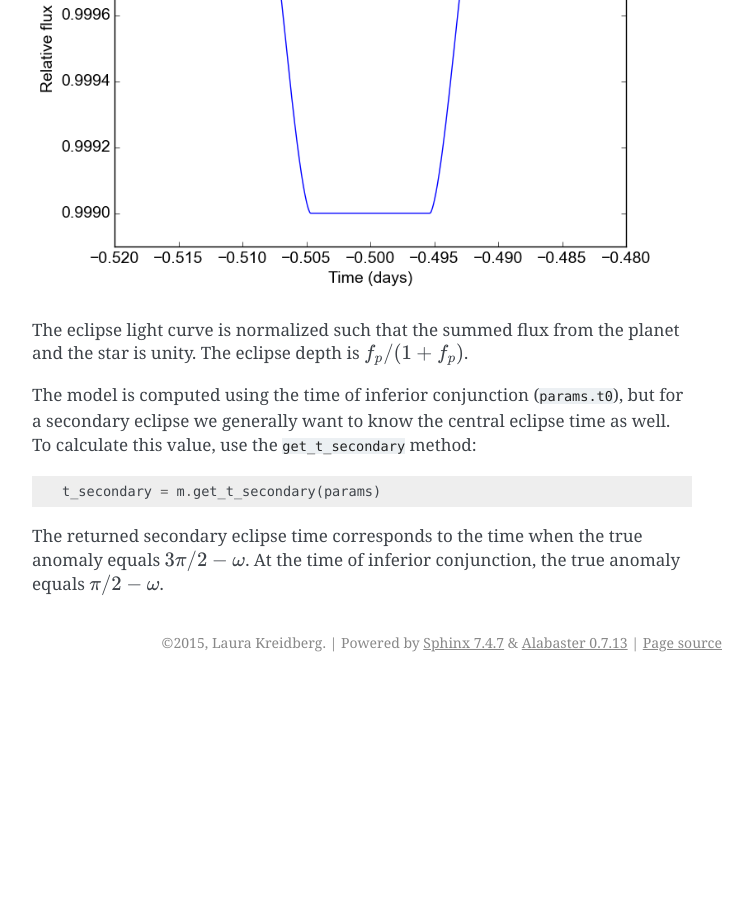
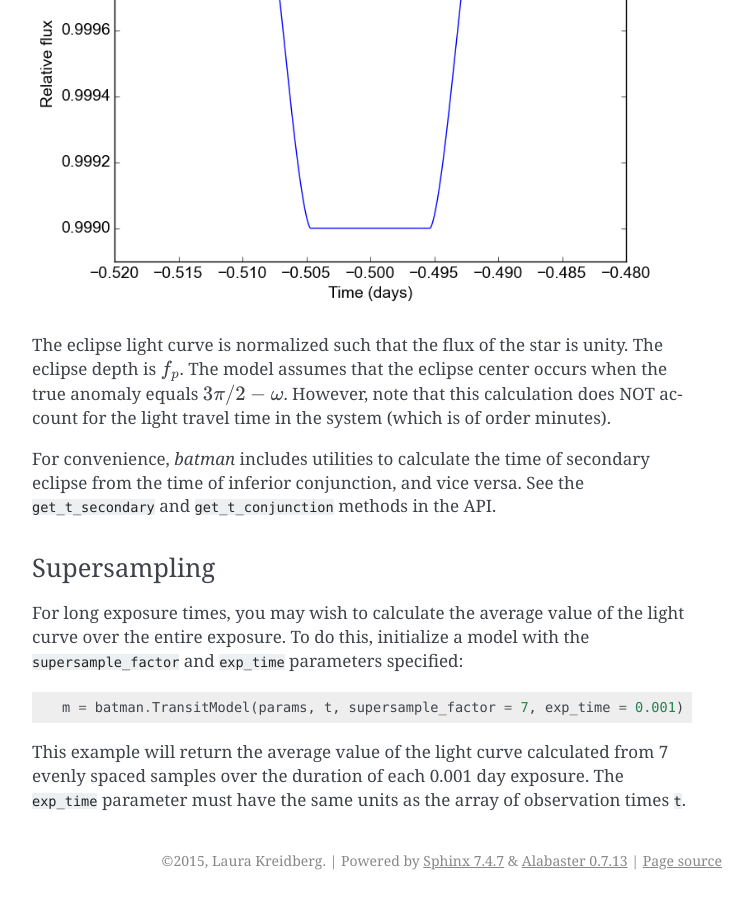
Before and after one commit to lkreidberg/batman, a Sphinx documentation site: the page built from docs/tutorial.rst, in a window 1280 px wide and 900 px high, scrolled down 6233 px. Shown: the whole window, without its empty margins (388-1141 px from the left). Built offline with Sphinx 7.4.7, drawn with Linux system fonts in a browser that asks for light colours; before the commit the page ends 6915 px from its top, so only the background shows below that; some of the changed text lies outside the part shown.

Commit message:
add supersampling example

```diff
--- a/docs/tutorial.py
+++ b/docs/tutorial.py
@@ -79,17 +79,19 @@ m.calc_err(plot = True)
 #m = batman.TransitModel(params, t, nthreads = 4)"""
 
 params.fp = 0.001
-t = np.linspace(-0.52, -0.48, 1000)
+params.t_secondary = 0.5
+t = np.linspace(0.48, 0.52, 1000)
 m = batman.TransitModel(params, t, transittype="secondary")
 flux = m.light_curve(params)
 
 plt.plot(t, flux)
-plt.ylim((0.9989, 1.0001))
-plt.xlim((-0.52, -0.48))
+plt.ylim((0.9995, 1.0015))
+plt.xlim((0.48, 0.52))
+plt.gca().set_yticklabels([0.9995, 1.000, 1.0005, 1.001, 1.0015])
 plt.xlabel("Time (days)")
 plt.ylabel("Relative flux")
 plt.savefig("eclipse.png")
-#plt.show()
+plt.show()
 
-t_secondary = m.get_t_secondary(params)
-print(t_secondary)
+
+m = batman.TransitModel(params, t, supersample_factor = 7, exp_time = 0.001)
--- a/docs/tutorial.rst
+++ b/docs/tutorial.rst
@@ -178,29 +178,36 @@ The parallelization is done at the C level with OpenMP.  If your default C compi
 
 Modeling eclipses
 -----------------
-``batman`` can also model eclipses (secondary transits). To do this, specify the planet-to-star flux ratio with the parameter ``fp``:
+``batman`` can also model eclipses (secondary transits). To do this, specify the planet-to-star flux ratio and the central eclipse time:
 
 ::
 
 	params.fp = 0.001
+	params.t_secondary = 0.5
+
 
 and initialize a model with the ``transittype`` parameter set to ``"secondary"``:
 
 ::
 
-	t = np.linspace(-0.52, -0.48, 1000)
+	t = np.linspace(0.48, 0.52, 1000)
 	m = batman.TransitModel(params, t, transittype="secondary")
 	flux = m.light_curve(params)
 	plt.plot(t, flux)
 
 .. image:: eclipse.png
 
-The eclipse light curve is normalized such that the summed flux from the planet and the star is unity.  The eclipse depth is :math:`f_p/(1+f_p)`.
+The eclipse light curve is normalized such that the flux of the star is unity. The eclipse depth is :math:`f_p`.
+The model assumes that the eclipse center occurs when the true anomaly equals :math:`3\pi/2 - \omega`. However, note that this calculation does NOT account for the light travel time in the system (which is of order minutes).
 
-The model is computed using the time of inferior conjunction (``params.t0``), but for a secondary eclipse we generally want to know the central eclipse time as well.  To calculate this value, use the ``get_t_secondary`` method:
+For convenience, `batman` includes utilities to calculate the time of secondary eclipse from the time of inferior conjunction, and vice versa. See the ``get_t_secondary`` and ``get_t_conjunction`` methods in the API.
+
+Supersampling
+~~~~~~~~~~
+For long exposure times, you may wish to calculate the average value of the light curve over the entire exposure.  To do this, initialize a model with the ``supersample_factor`` and ``exp_time`` parameters specified:
 
 ::
 
-	t_secondary = m.get_t_secondary(params)
+	m = batman.TransitModel(params, t, supersample_factor = 7, exp_time = 0.001)
 
-The returned secondary eclipse time corresponds to the time when the true anomaly equals :math:`3\pi/2 - \omega`. At the time of inferior conjunction, the true anomaly equals :math:`\pi/2 - \omega`.
+This example will return the average value of the light curve calculated from 7 evenly spaced samples over the duration of each 0.001 day exposure.  The ``exp_time`` parameter must have the same units as the array of observation times ``t``.
```
